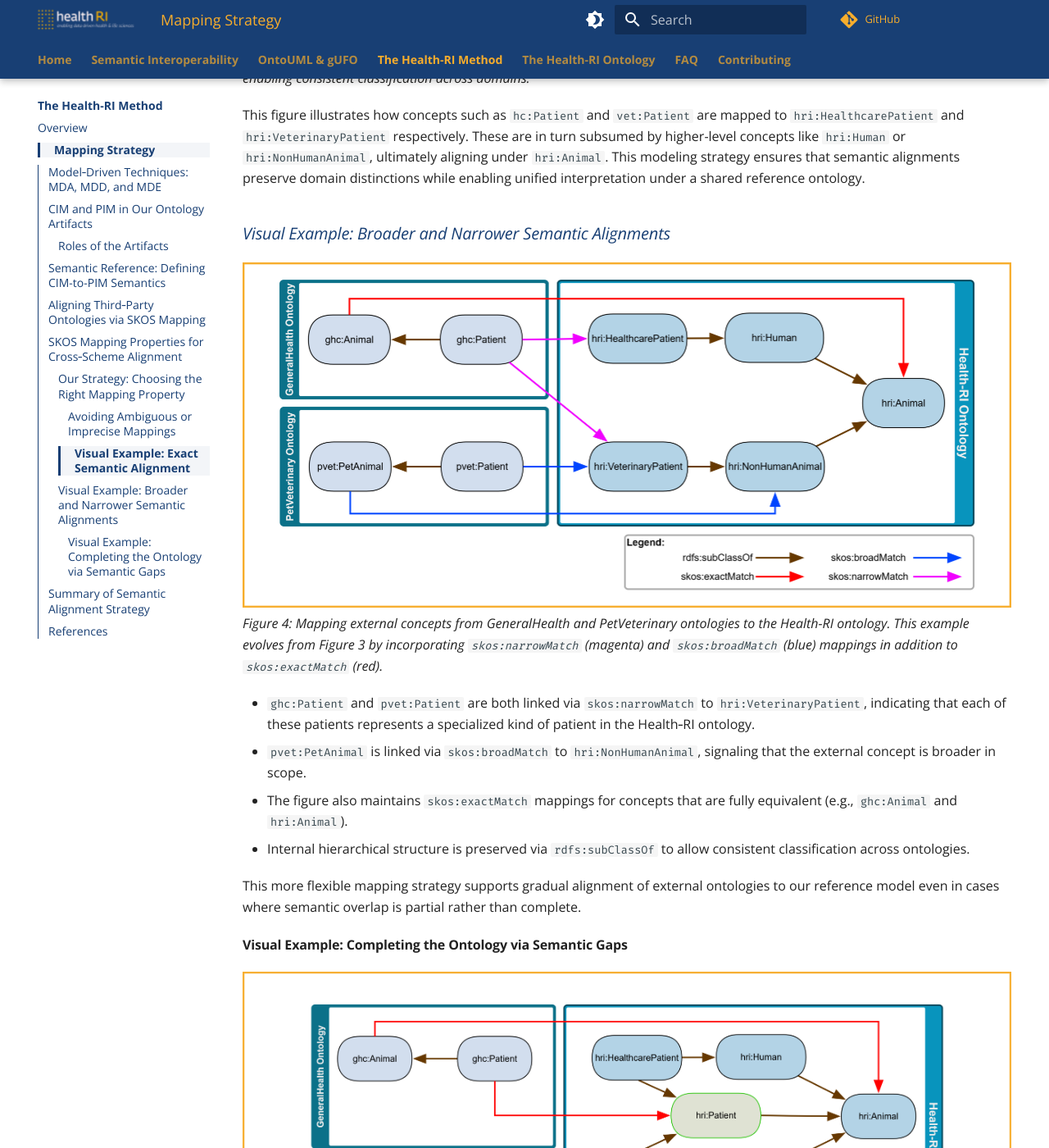
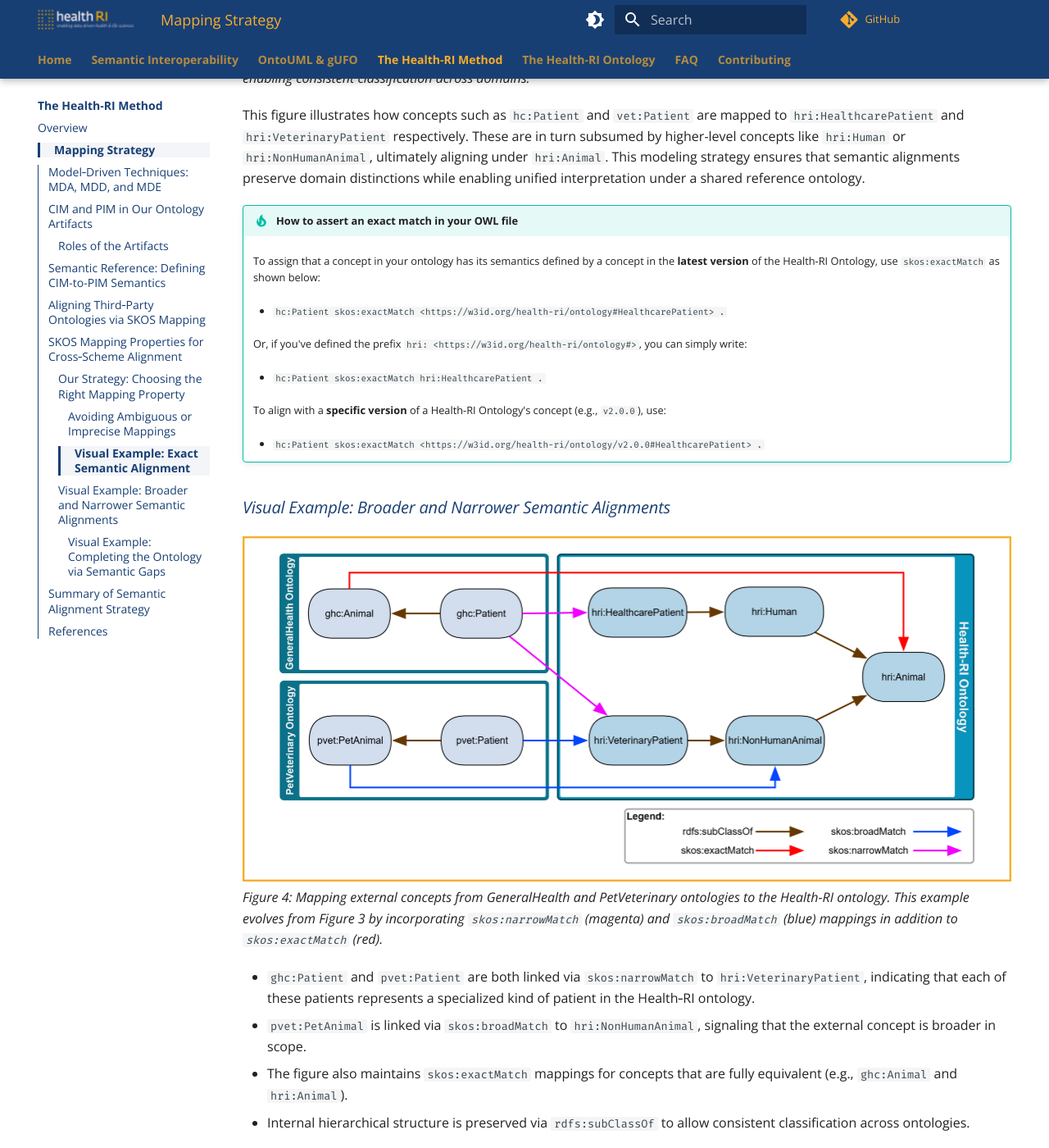
Before and after one commit to Health-RI/semantic-interoperability, an MkDocs documentation site: the page built from docs/method/mapping-strategy.md, in a window 1280 px wide and 1400 px high, scrolled down 5503 px. Shown: the whole window at 82% size. Built offline with MkDocs 1.6.1 and Material for MkDocs 9.7.7, drawn with Linux system fonts in a browser that asks for light colours; comment, search, counter and statistics services are not loaded; some of the changed text lies outside the part shown.

Commit message:
feat(faq): add new entries about PIDs, versioned URIs, and citation best practices
- Added FAQ entries explaining how to cite the Health-RI initiative and ontology
- Clarified the difference between latest and versioned ontology URIs, emphasizing immutability
- Included guidance on which URI to use in mappings
- Linked all new entries to the permanent-ids documentation page

feat(docs): update mapping strategy page with tips for using versioned and latest URIs in OWL files

- Added admonitions showing how to assert exactMatch, broadMatch, and narrowMatch using latest or versioned URIs
- Improved clarity of examples by aligning with PID documentation and prefix conventions

```diff
--- a/docs/method/mapping-strategy.md
+++ b/docs/method/mapping-strategy.md
@@ -99,6 +99,19 @@ Our goal is to ensure mappings are as precise and unambiguous as possible, enabl
 
 This figure illustrates how concepts such as `hc:Patient` and `vet:Patient` are mapped to `hri:HealthcarePatient` and `hri:VeterinaryPatient` respectively. These are in turn subsumed by higher-level concepts like `hri:Human` or `hri:NonHumanAnimal`, ultimately aligning under `hri:Animal`. This modeling strategy ensures that semantic alignments preserve domain distinctions while enabling unified interpretation under a shared reference ontology.
 
+!!! tip "How to assert an exact match in your OWL file"
+    To assign that a concept in your ontology has its semantics defined by a concept in the **latest version** of the Health-RI Ontology, use `skos:exactMatch` as shown below:
+
+    - `hc:Patient skos:exactMatch <https://w3id.org/health-ri/ontology#HealthcarePatient> .`
+
+    Or, if you've defined the prefix `hri: <https://w3id.org/health-ri/ontology#>`, you can simply write:
+
+    - `hc:Patient skos:exactMatch hri:HealthcarePatient .`
+
+    To align with a **specific version** of a Health-RI Ontology's concept (e.g., `v2.0.0`), use:
+
+    - `hc:Patient skos:exactMatch <https://w3id.org/health-ri/ontology/v2.0.0#HealthcarePatient> .`
+
 ### Visual Example: Broader and Narrower Semantic Alignments
 
 ![Cross-ontology mapping using exactMatch, narrowMatch, and broadMatch](./assets/images/example-mapping2.png)
@@ -110,6 +123,16 @@ This figure illustrates how concepts such as `hc:Patient` and `vet:Patient` are
 - Internal hierarchical structure is preserved via `rdfs:subClassOf` to allow consistent classification across ontologies.
 
 This more flexible mapping strategy supports gradual alignment of external ontologies to our reference model even in cases where semantic overlap is partial rather than complete.
+
+!!! tip "How to assert broader or narrower mappings in your OWL file"
+    After having defined the `hri` prefix, to express an approximate mapping using `skos:narrowMatch` or `skos:broadMatch`, use:
+
+      - `ghc:Patient skos:narrowMatch hri:VeterinaryPatient .`
+      - `pvet:PetAnimal skos:broadMatch hri:NonHumanAnimal .`
+
+    You may also reference a specific version using the full ontology's URI (e.g., for v2.0.0):
+
+      - `ghc:Patient skos:narrowMatch <https://w3id.org/health-ri/ontology/v2.0.0#VeterinaryPatient> .`
 
 #### Visual Example: Completing the Ontology via Semantic Gaps
 
```
Also changed, not shown: docs/faq.md (+50 -0 lines).
